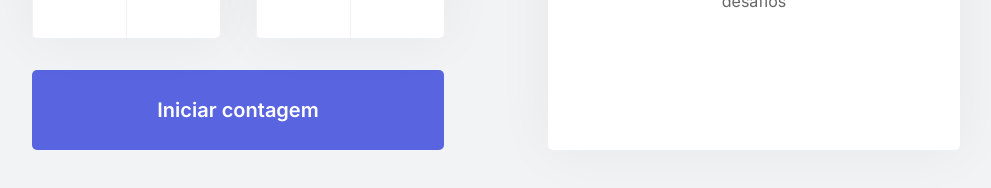
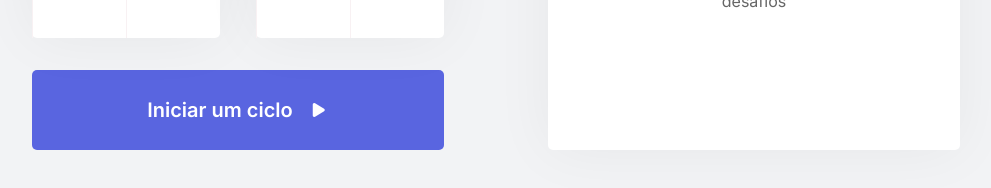
Before and after one commit to marcosadriano05/nlw4-moveit, a Next.js app: page / in a window 1280 px wide. Shown: the part 542-730 px from the top of the page, without its empty margins (144-1135 px from the left). Built offline with nearby package versions, Linux system fonts and the light colour scheme.

Commit message:
Ícones nos botões

```diff
--- a/src/components/Countdown.tsx
+++ b/src/components/Countdown.tsx
@@ -50,6 +50,9 @@ export function Countdown() {
               onClick={resetCountdown}
             >
               Abandonar ciclo
+              <span className={styles.xIcon}>
+                <i className="fas fa-times"></i>
+              </span>
             </button>
           ) : (
             <button
@@ -57,7 +60,10 @@ export function Countdown() {
               className={styles.countdownButton}
               onClick={startCountdown}
             >
-              Iniciar contagem
+              Iniciar um ciclo
+              <span className={styles.playArrow}>
+                <i className="fas fa-play"></i>
+              </span>
             </button>
           )}
         </>
--- a/src/styles/components/Countdown.module.css
+++ b/src/styles/components/Countdown.module.css
@@ -63,6 +63,13 @@
   background: var(--blue-dark);
 }
 
+.countdownButton span.playArrow {
+  width: 20px;
+  height: 20px;
+  margin-left: 1rem;
+  font-size: 1rem;
+}
+
 .countdownButtonActive {
   background: var(--white);
   color: var(--text);
@@ -73,6 +80,15 @@
   color: var(--white);
 }
 
+.countdownButtonActive span.xIcon {
+  display: flex;
+  align-items: center;
+  width: 20px;
+  height: 20px;
+  margin-left: 1rem;
+  font-size: 1.5rem;
+}
+
 .countdownButton:disabled {
   background: var(--white);
   color: var(--text);
@@ -80,7 +96,7 @@
   border-bottom: 4px solid var(--green);
 }
 
-.checkCircle {
+.countdownButton:disabled span.checkCircle {
   width: 20px;
   height: 20px;
   margin-left: 1rem;
```
